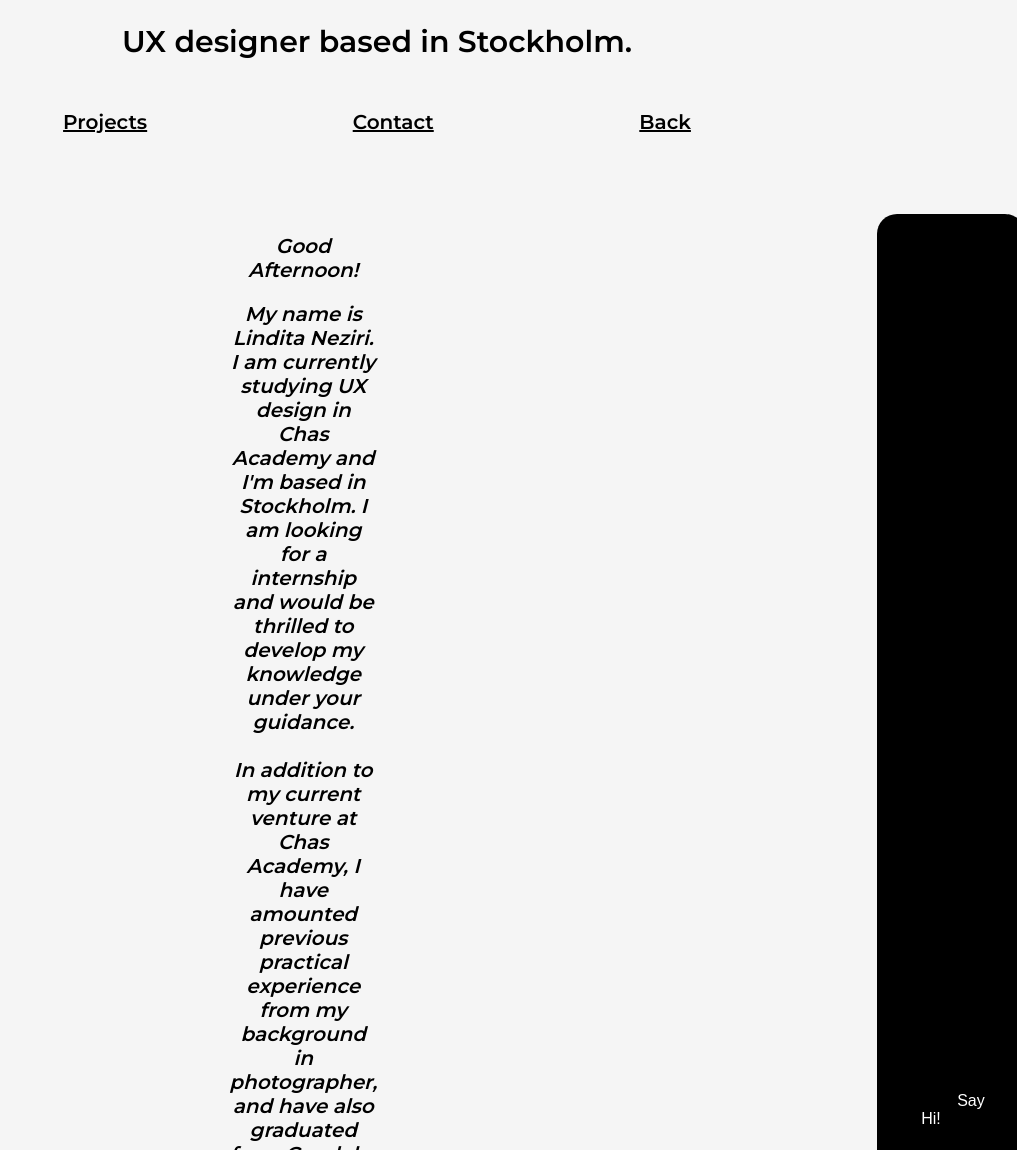
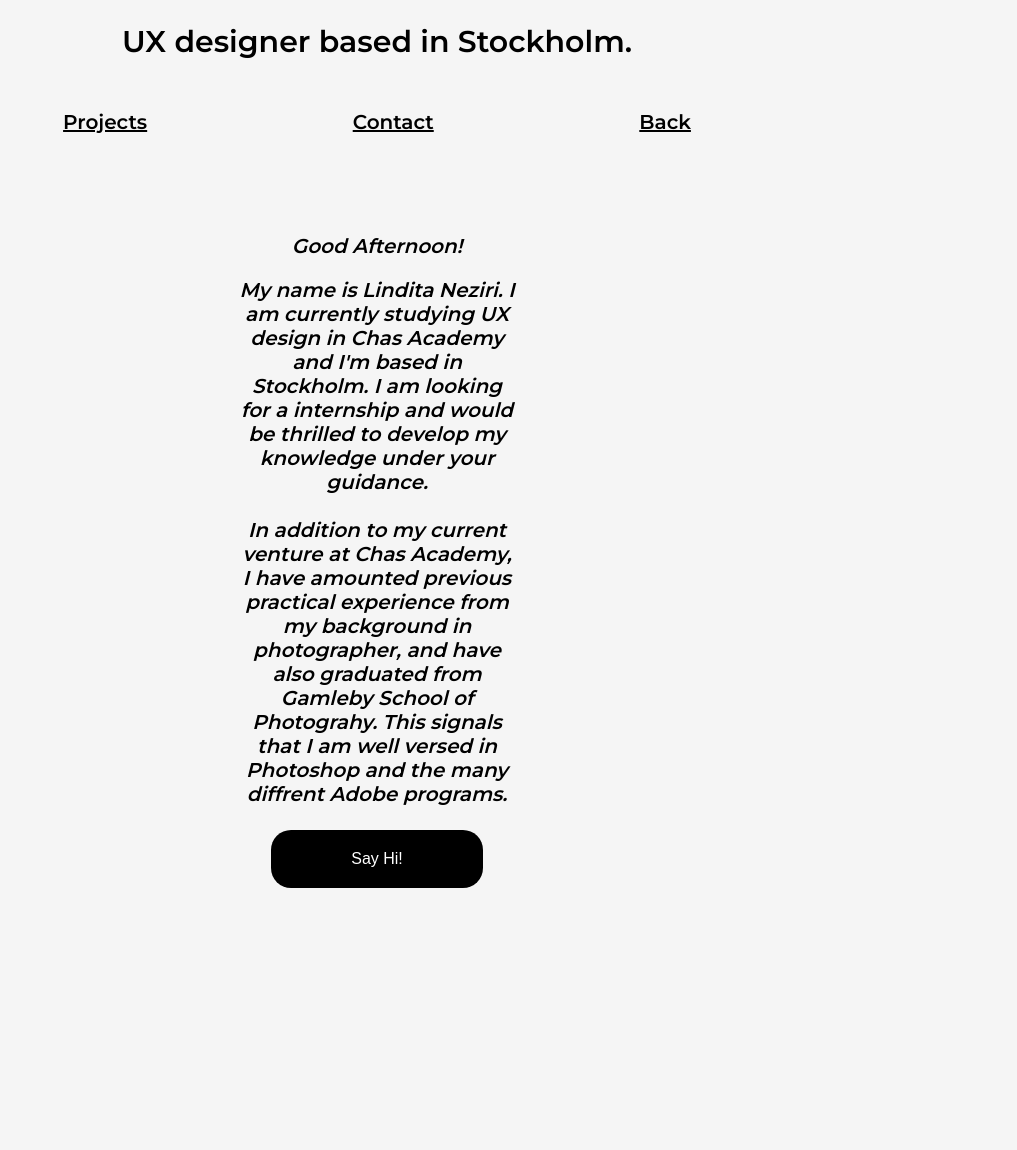
Before and after one commit to LinditaNeziri95/Inl-mning-webutveckling, a plain HTML site: page aboutme.html in a window 1280 px wide. Shown: the part 289-1439 px from the top of the page, without its empty margins (263-1280 px from the left). Drawn offline with Linux system fonts and the light colour scheme.

Commit message:
Update aboutme.html

```diff
--- a/aboutme.html
+++ b/aboutme.html
@@ -45,7 +45,7 @@
                <button id="btn1"><a href="contact.html">Say Hi!</a></button>
              <!--Här vill jag att den som läser min beskrivning kan välja att kontakta mig även från denna sida.-->
                </div>
-                 <button id="btn1"><a href="contact.html">Say Hi!</a></button>
+
             </div>
 
 
```
